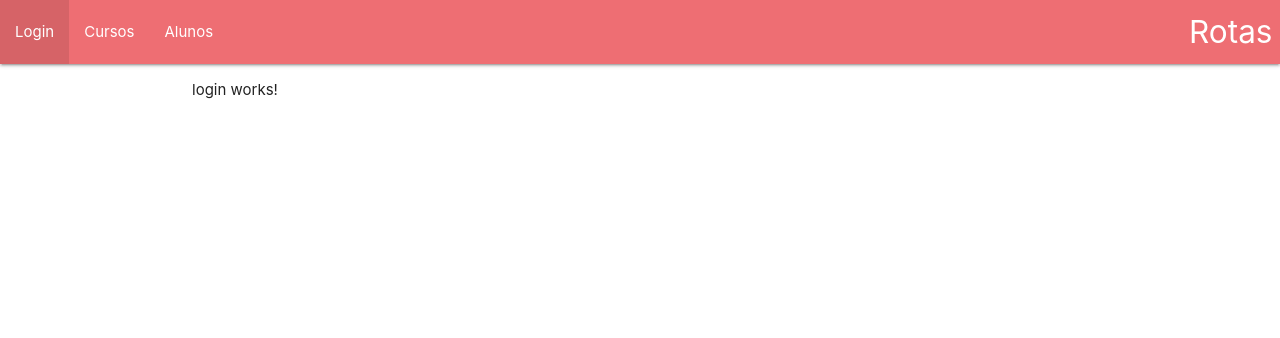
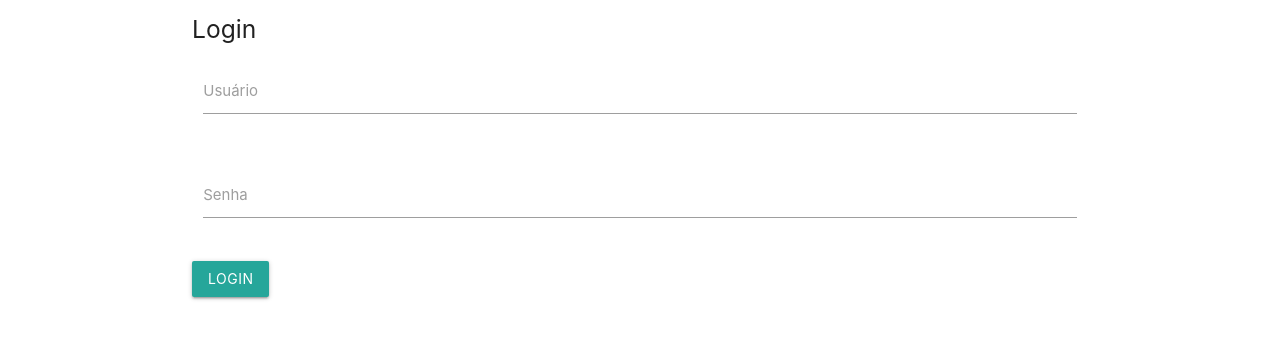
Before and after one commit to Gabriielfeliciano/Curso-Angular-Loiane, an Angular app in the folder rotas/: page /login in a window 1280 px wide. Shown: the top 338 px of the page. Built offline with nearby package versions, Linux system fonts and the light colour scheme.

Commit message:
Auth Guard

```diff
--- a/rotas/src/app/app-routing.module.ts
+++ b/rotas/src/app/app-routing.module.ts
@@ -1,21 +1,25 @@
 import { NgModule } from '@angular/core';
-import { RouterModule, Routes } from '@angular/router';
+import { RouterModule, Routes} from '@angular/router';
 
 import { HomeComponent } from './home/home.component';
 import { LoginComponent } from './login/login.component';
+import { AuthGuard } from './guards/auth-guard';
 
 const routes: Routes = [
   {
     path: 'cursos',
-    loadChildren: () => import('./cursos/cursos.module').then(m => m.CursosModule)
+    loadChildren: () => import('./cursos/cursos.module').then(m => m.CursosModule),
+    canActivate: [AuthGuard]
   },
   {
     path: 'alunos',
-    loadChildren: () => import('./alunos/alunos.module').then(m => m.AlunosModule)
+    loadChildren: () => import('./alunos/alunos.module').then(m => m.AlunosModule),
+    canActivate: [AuthGuard]
   },
   {
     path: '',
-    component: HomeComponent
+    component: HomeComponent,
+    canActivate: [AuthGuard]
   },
   {
     path: 'login',
--- a/rotas/src/app/app.component.html
+++ b/rotas/src/app/app.component.html
@@ -1,4 +1,4 @@
-<nav>
+<nav *ngIf="mostrarMenu" >
   <div class="nav-wrapper">
     <a routerLink="" class="brand-logo right">Rotas</a>
     <ul id="nav-mobile" class="left hide-on-med-and-down">
--- a/rotas/src/app/app.component.ts
+++ b/rotas/src/app/app.component.ts
@@ -1,4 +1,5 @@
-import { Component } from '@angular/core';
+import { Component, OnInit } from '@angular/core';
+import { AuthService } from './login/auth.service';
 
 @Component({
   selector: 'app-root',
@@ -7,4 +8,15 @@
 })
 export class AppComponent {
   title = 'rotas';
+
+  mostrarMenu: boolean = false;
+
+  constructor(private authService : AuthService){
+  }
+
+  ngOnInit(){
+    this.authService.mostrarMenuEmitter.subscribe(
+      mostrar => this.mostrarMenu = mostrar
+    );
+  }
 }
--- /dev/null
+++ b/rotas/src/app/guards/auth-guard.ts
@@ -0,0 +1,29 @@
+import { Injectable } from '@angular/core';
+import { ActivatedRouteSnapshot, CanActivate, Router, RouterStateSnapshot } from '@angular/router';
+import { Observable } from 'rxjs';
+import { AuthService } from '../login/auth.service';
+
+@Injectable({
+  providedIn: 'root'
+})
+export class AuthGuard implements CanActivate{
+
+  constructor(
+    private authService : AuthService,
+    private router : Router
+    ) { }
+
+  canActivate(
+    route: ActivatedRouteSnapshot,
+    state: RouterStateSnapshot
+  ) : Observable<boolean> | boolean
+  {
+    if (this.authService.usuarioEstaAutenticado()){
+      return true;
+    }
+
+    this.router.navigate(['/login']);
+
+    return false;
+  }
+}
--- /dev/null
+++ b/rotas/src/app/login/auth.service.ts
@@ -0,0 +1,33 @@
+import { Router } from '@angular/router';
+import { Usuario } from './usuario';
+import { Injectable, EventEmitter } from '@angular/core';
+
+@Injectable({
+  providedIn: 'root'
+})
+export class AuthService {
+
+  usuarioAutenticado = false;
+
+  mostrarMenuEmitter = new EventEmitter<boolean>()
+
+  constructor(private router: Router ) { }
+
+  fazerLogin(usuario : Usuario){
+    if(usuario.nome === 'usuario@gmail.com' && usuario.senha === '123456'){
+
+      this.usuarioAutenticado = true;
+      this.mostrarMenuEmitter.emit(true);
+      this.router.navigate(['/']);
+
+    }else{
+      this.usuarioAutenticado = false;
+      this.mostrarMenuEmitter.emit(false);
+
+    }
+  }
+
+  usuarioEstaAutenticado(){
+    return this.usuarioAutenticado;
+  }
+}
--- a/rotas/src/app/login/login.component.html
+++ b/rotas/src/app/login/login.component.html
@@ -1 +1,20 @@
-<p>login works!</p>
+<h5>Login</h5>
+
+<div class="row">
+    <div class="input-field col s12">
+      <input [(ngModel)]="usuario.nome" id="usuario" type="text" class="validate">
+      <label class="active" for="usuario">Usuário</label>
+    </div>
+</div>
+
+<div class="row">
+    <div class="input-field col s12">
+      <input [(ngModel)]="usuario.senha" id="senha" type="password" class="validate">
+      <label class="active" for="senha">Senha</label>
+    </div>
+</div>
+
+<button class="btn waves-effect waves-light"
+    type="submit" name="action" (click)="fazerLogin()">
+    Login
+  </button>
--- a/rotas/src/app/login/login.component.ts
+++ b/rotas/src/app/login/login.component.ts
@@ -1,4 +1,6 @@
 import { Component, OnInit } from '@angular/core';
+import { AuthService } from './auth.service';
+import { Usuario } from './usuario';
 
 @Component({
   selector: 'app-login',
@@ -7,9 +9,15 @@
 })
 export class LoginComponent implements OnInit {
 
-  constructor() { }
+  usuario: Usuario = new Usuario();
+
+  constructor(private authService : AuthService) { }
 
   ngOnInit(): void {
   }
 
+  fazerLogin(){
+    // console.log(this.usuario);
+    this.authService.fazerLogin(this.usuario);
+  }
 }
--- /dev/null
+++ b/rotas/src/app/login/usuario.ts
@@ -0,0 +1,4 @@
+export class Usuario {
+    nome!: string;
+    senha!: string;
+}
```
